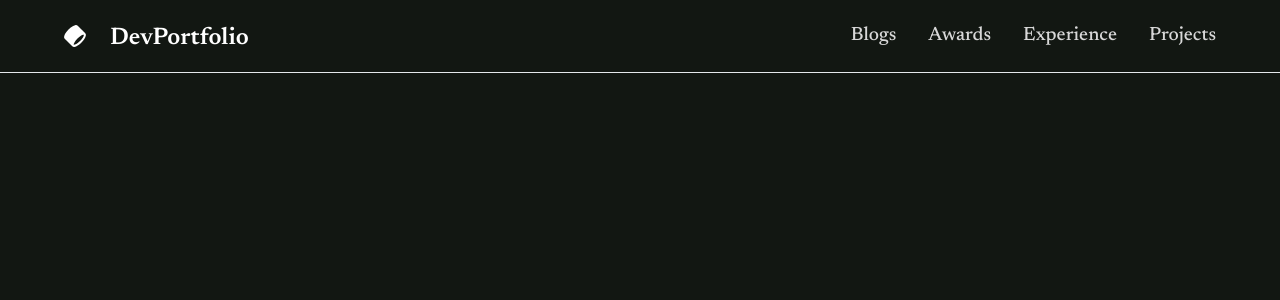
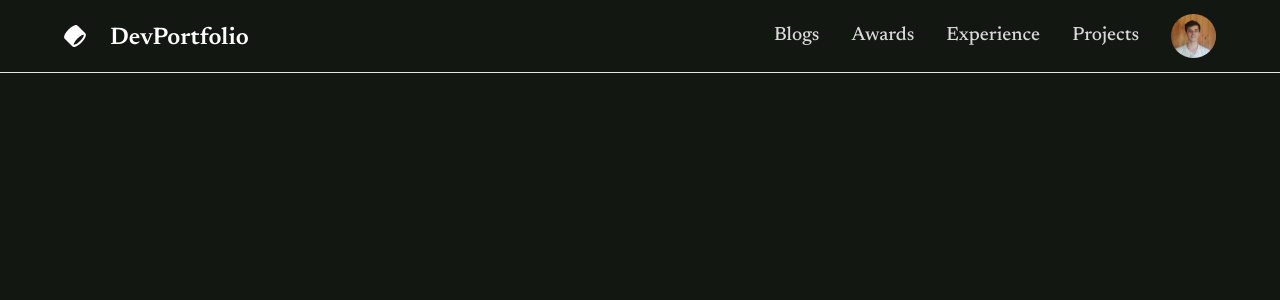
Before and after one commit to Complinator/Portfolio, a React (Vite) app: page /project in a window 1280 px wide. Shown: the top 300 px of the page. Built offline with nearby package versions, Linux system fonts and the light colour scheme.

Commit message:
Finished general navbar structure
missing smooth animation

```diff
--- a/src/components/layout/Navbar.css
+++ b/src/components/layout/Navbar.css
@@ -4,7 +4,17 @@
     display: flex;
     justify-content: space-between;
     flex-direction: row;
-    padding: 1rem 4rem;
+    padding: 0 4rem;
+    gap: 2rem;
+}
+
+.navbar-content {
+    width: 100%;
+    padding: 1rem 0;
+    display: flex;
+    flex-direction: row;
+    justify-content: space-between;
+    vertical-align: middle;
 }
 
 .navbar-logo {
@@ -33,3 +43,12 @@
     font-size: 1.2rem;
     height: fit-content;
 }
+
+.navbar-image {
+    height: 3rem;
+    margin: auto 0;
+    display: flex;
+    align-items: center;
+    justify-content: center;
+    overflow: hidden
+}
--- a/src/components/layout/Navbar.jsx
+++ b/src/components/layout/Navbar.jsx
@@ -1,9 +1,11 @@
+import ImageWidget from "../widgets/Image";
 import "./Navbar.css";
 import { Link } from "react-router-dom";
 
 function Navbar() {
     return(
         <div className="navbar">
+            <div className="navbar-content">
                 <Link to="/" className="navbar-logo">
                         <img src="/src/assets/Logos/Content/Portfolio.svg" alt="Logo" height="22px" />
                         <div className="navbar-title">
@@ -17,6 +19,10 @@ function Navbar() {
                     <Link to="/projects">Projects</Link>
                 </div>
             </div>
+            <Link to="/about" className="navbar-image">
+                <ImageWidget />
+            </Link>
+        </div>
     );
 }
 
--- /dev/null
+++ b/src/components/widgets/Image.css
@@ -0,0 +1,15 @@
+.image-widget {
+    display: flex;
+    align-items: center;
+    justify-content: center;
+    height: 100%;
+}
+
+.image-widget-circle {
+    border-radius: 50%;
+    object-fit: contain;
+    max-height: 100%;
+    max-width: 100%;
+    height: auto;
+    width: auto;
+}
--- /dev/null
+++ b/src/components/widgets/Image.jsx
@@ -0,0 +1,16 @@
+import React from "react";
+import "./Image.css";
+
+function ImageWidget() {
+    return (
+        <div className="image-widget">
+            <img
+                src="./src/assets/Content/ProfilePicture.jpeg"
+                alt="Profile"
+                className="image-widget-circle"
+            />
+        </div>
+    );
+}
+
+export default ImageWidget;
```
Also changed, not shown: src/assets/Content/ProfilePicture.jpeg (added). Lines whose indentation alone changed are shown as unchanged.
